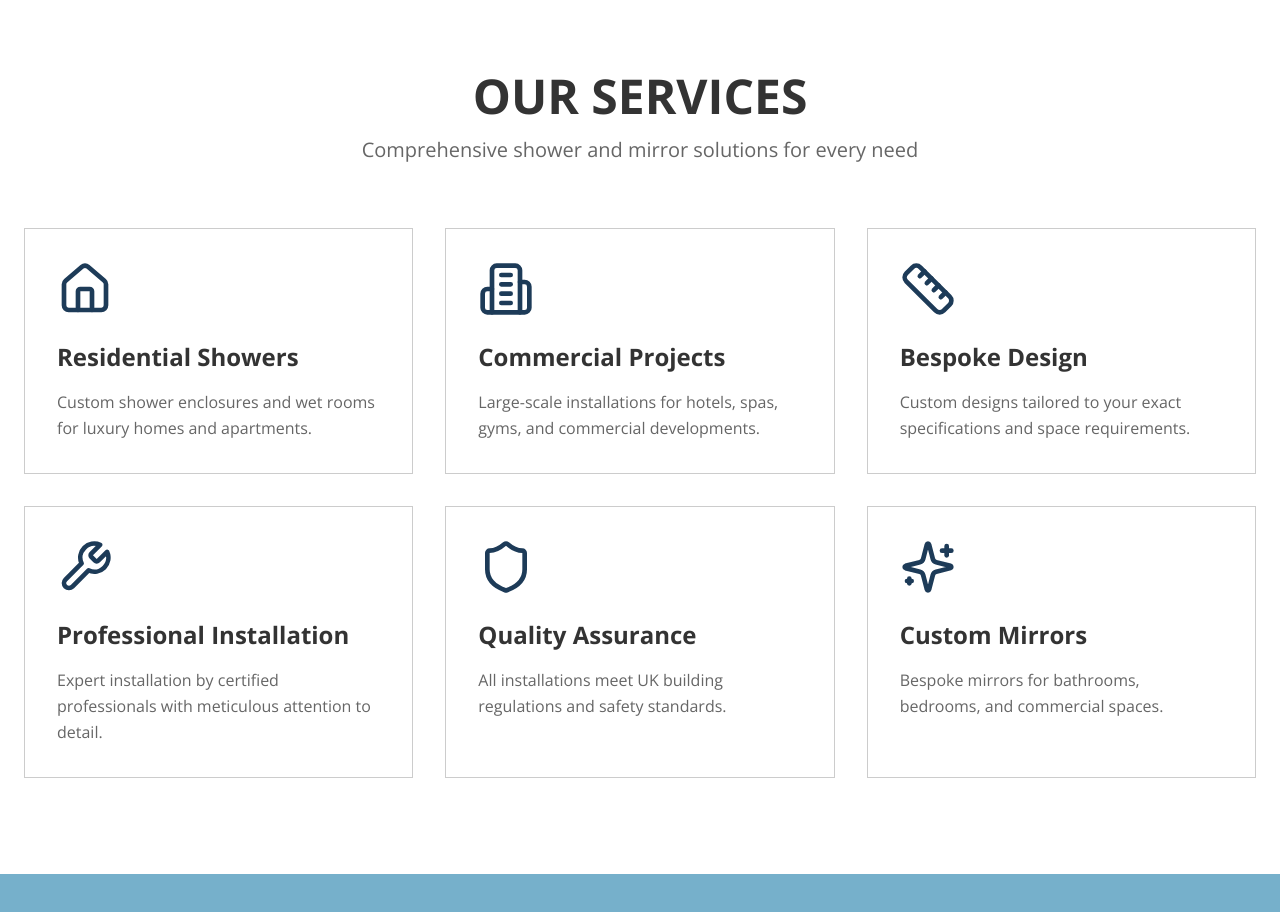
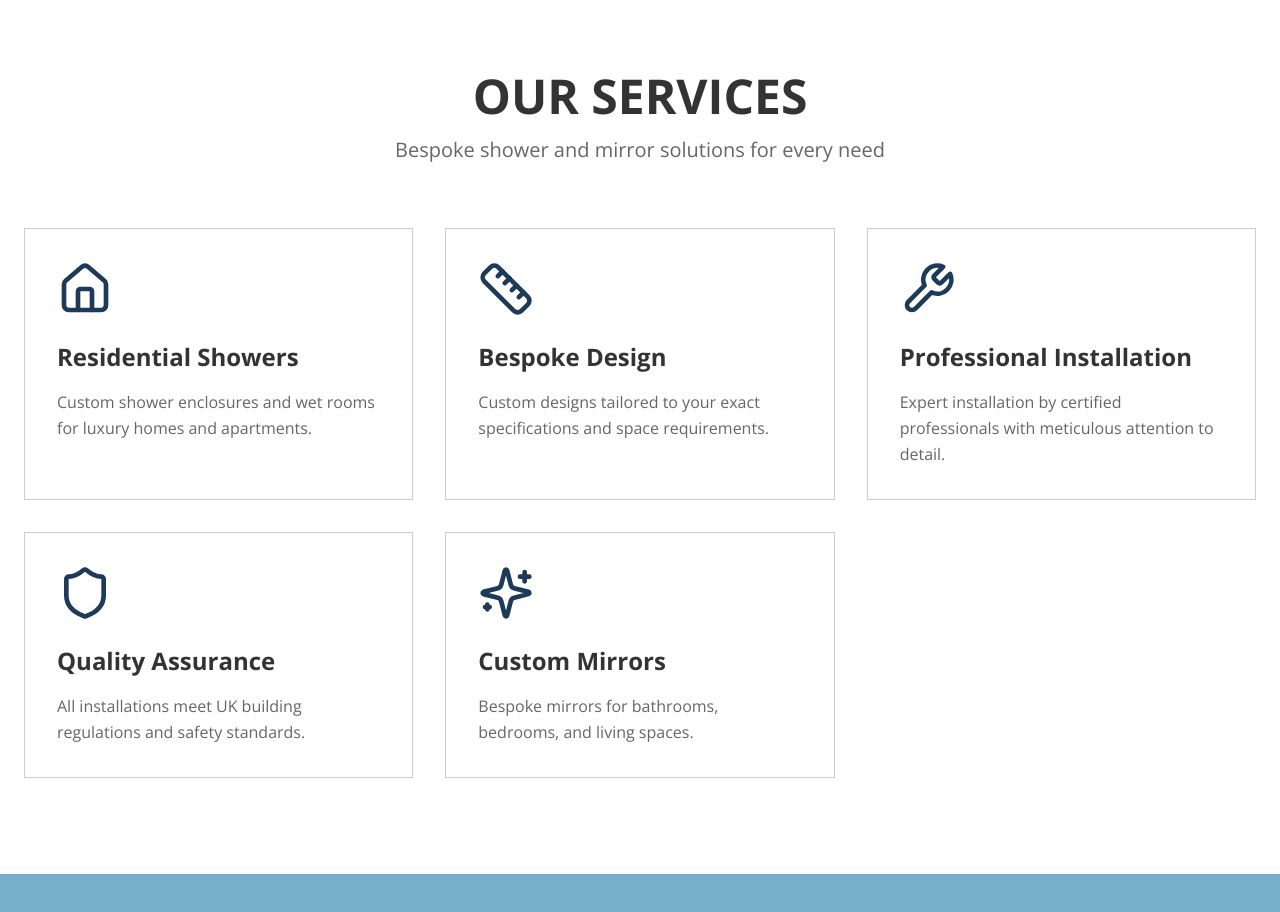
Before and after one commit to matthoppy/CustomShowers-Website, a React (Vite) app: page / in a window 1280 px wide. Shown: the part 2240-3152 px from the top of the page. Built offline with nearby package versions, Linux system fonts and the light colour scheme; the HTML template or start-up script is replaced by a standard one.

Commit message:
Refactor Services Section

```diff
--- a/src/components/Services.tsx
+++ b/src/components/Services.tsx
@@ -1,4 +1,4 @@
-import { Building2, Home, Wrench, Shield, Ruler, Sparkles } from "lucide-react";
+import { Home, Wrench, Shield, Ruler, Sparkles } from "lucide-react";
 
 const Services = () => {
   const services = [
@@ -6,11 +6,6 @@ const Services = () => {
       icon: Home,
       title: "Residential Showers",
       description: "Custom shower enclosures and wet rooms for luxury homes and apartments.",
-    },
-    {
-      icon: Building2,
-      title: "Commercial Projects",
-      description: "Large-scale installations for hotels, spas, gyms, and commercial developments.",
     },
     {
       icon: Ruler,
@@ -30,7 +25,7 @@ const Services = () => {
     {
       icon: Sparkles,
       title: "Custom Mirrors",
-      description: "Bespoke mirrors for bathrooms, bedrooms, and commercial spaces.",
+      description: "Bespoke mirrors for bathrooms, bedrooms, and living spaces.",
     },
   ];
 
@@ -43,7 +38,7 @@ const Services = () => {
             Our Services
           </h2>
           <p className="text-xl text-muted-foreground max-w-2xl mx-auto">
-            Comprehensive shower and mirror solutions for every need
+            Bespoke shower and mirror solutions for every need
           </p>
         </div>
 
```
